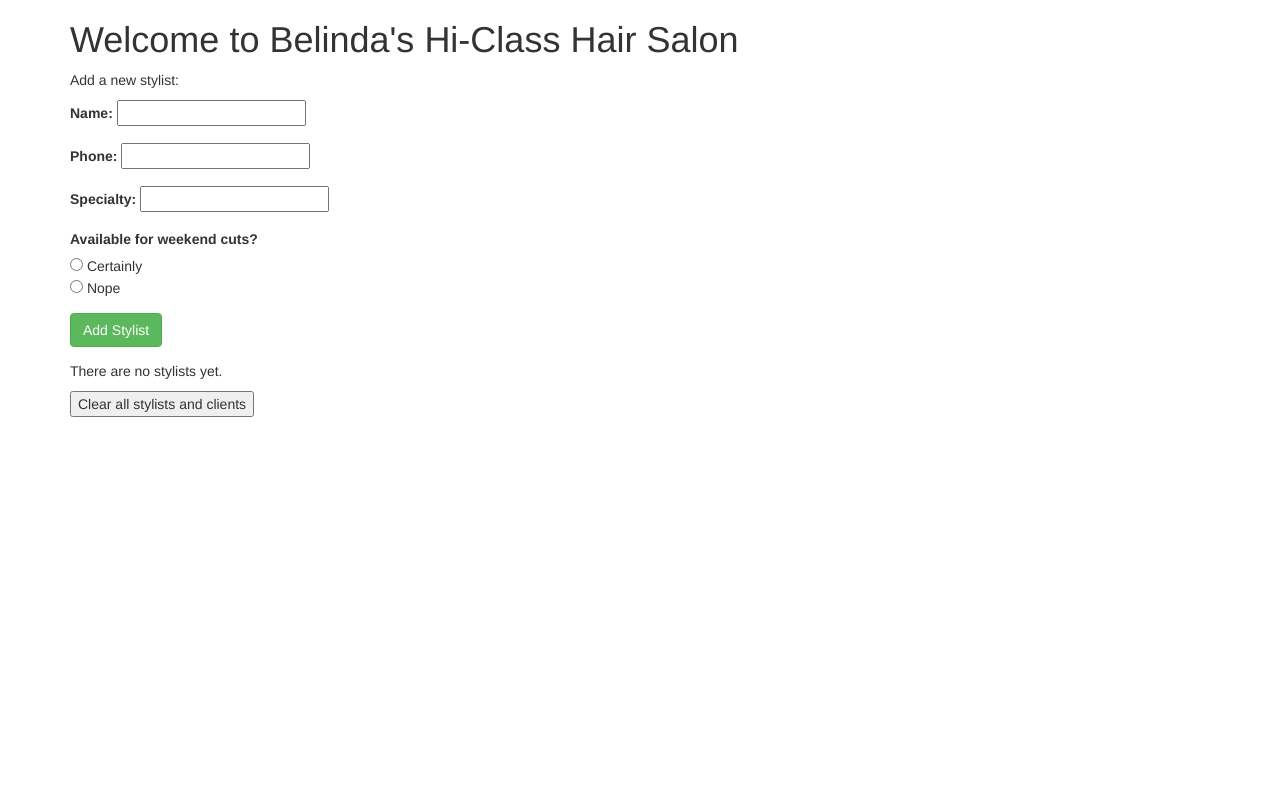
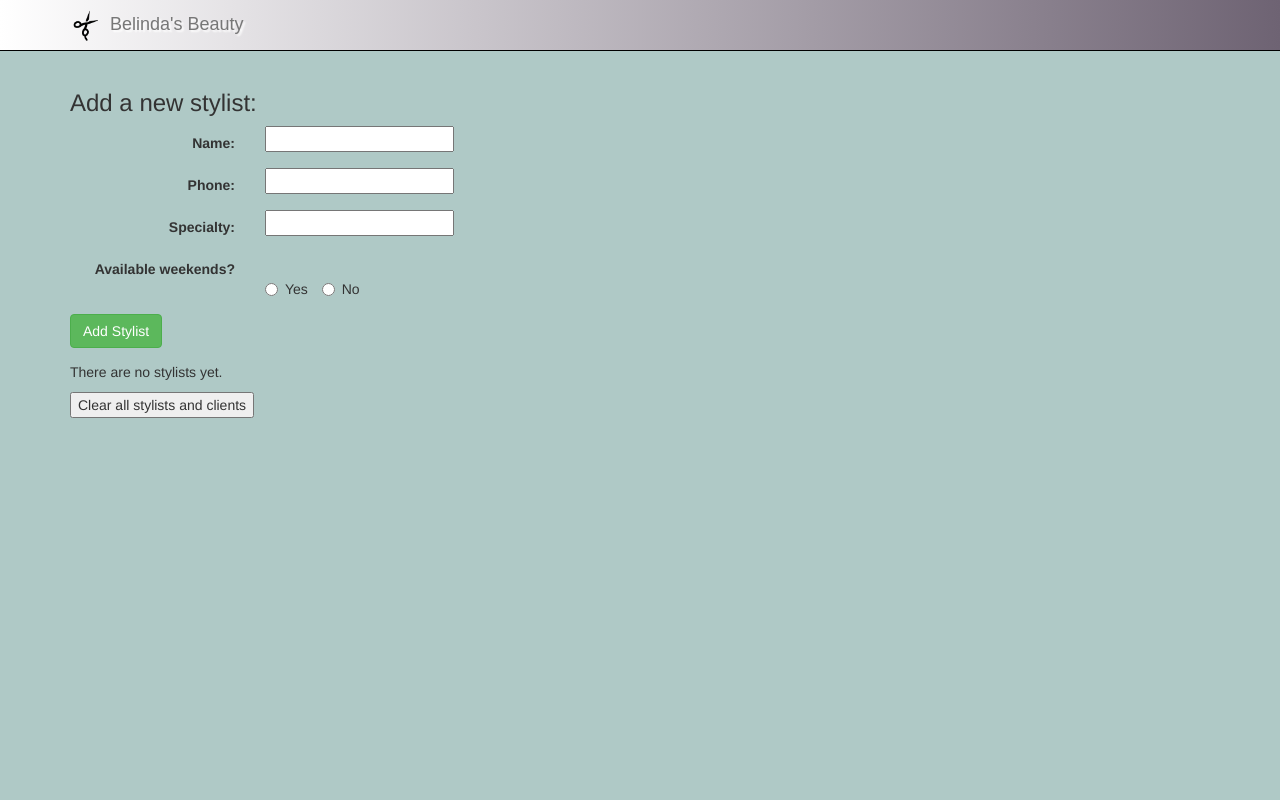
Before and after one commit to ashlinaronin/hair-salon, a PHP site: template views/index.html.twig in a window 1280 px wide. Run offline with PHP 8.4, Linux system fonts and the light colour scheme; the template is opened without the code that fills it, so the values that code supplies are empty; some libraries are stand-ins or nearby versions.

Commit message:
Add styles to index.html.twig

```diff
--- a/views/index.html.twig
+++ b/views/index.html.twig
@@ -1,36 +1,54 @@
 <html>
     <head>
         <link rel='stylesheet' href='https://maxcdn.bootstrapcdn.com/bootstrap/3.3.5/css/bootstrap.min.css'>
-        <!-- <link rel='stylesheet' href='/styles/styles.css' /> -->
+        <link rel='stylesheet' href='styles/styles.css' />
         <title>Hair Salon</title>
     </head>
     <body>
+        <!-- start nav -->
+        <nav class="navbar navbar-default navbar-fixed-top">
+            <div class="container">
+                <div class="navbar-header">
+                    <a class="navbar-brand" href="/">
+                        <img alt="Salon" src="img/scissors-icon.png" id="scissors">
+                        <span id="belinda">Belinda's Beauty</span>
+                    </a>
+                </div>
+            </div>
+        </nav>
+        <!-- end nav -->
+
 
         <div class="container">
-            <h1>Welcome to Belinda's Hi-Class Hair Salon</h1>
+            <h3>Add a new stylist:</h3>
 
-            <p>Add a new stylist:</p>
-
-            <form action="/stylists" method="post">
+            <form action="/stylists" class="form-horizontal" method="post">
                 <div class="form-group">
-                    <label for="name">Name:</label>
-                    <input id="name" name="name" type="text" required>
+                    <label class="control-label col-sm-2" for="name">Name:</label>
+                    <div class="col-sm-10">
+                        <input id="name" name="name" type="text" required>
+                    </div>
                 </div>
                 <div class="form-group">
-                    <label for="phone">Phone:</label>
-                    <input id="phone" name="phone" type="number" maxlength="10" required>
+                    <label class="control-label col-sm-2" for="phone">Phone:</label>
+                    <div class="col-sm-10">
+                        <input id="phone" name="phone" type="number" maxlength="10" required>
+                    </div>
                 </div>
                 <div class="form-group">
-                    <label for="specialty">Specialty:</label>
-                    <input id="specialty" name="specialty" type="text" required>
+                    <label class="control-label col-sm-2" for="specialty">Specialty:</label>
+                    <div class="col-sm-10">
+                        <input id="specialty" name="specialty" type="text" required>
+                    </div>
                 </div>
                 <div class="form-group">
-                    <label for='weekends'>Available for weekend cuts?</label>
+                    <label class="control-label col-sm-2" for='weekends'>Available weekends?</label>
                         <br>
-                    <input type="radio" name="weekends" value="1" required>
-                        Certainly <br>
-                    <input type="radio" name="weekends" value="0" required>
-                        Nope <br>
+                    <div class="col-sm-10">
+                        <label class="radio-inline"><input type="radio" name="weekends" value="1" required>Yes</label>
+                        <label class="radio-inline"><input type="radio" name="weekends" value="0" required>No</label>
+                    </div>
+
                 </div>
 
                 <button type="submit" class="btn btn-success">Add Stylist</button>
--- /dev/null
+++ b/web/styles/styles.css
@@ -0,0 +1,23 @@
+body {
+    /*background-image: url("../img/francoise.jpg");*/
+    background-color: rgb(175, 201, 198);
+    background-size: 100% 100%;
+    padding-top: 70px;
+}
+.navbar {
+    background: linear-gradient(to right, rgb(255, 255, 255), rgb(110,99,115));
+    text-shadow: 2px 2px 2px #ffffff;
+    font-size: 20px;
+    font-family: fantasy;
+    border-color: black;
+}
+
+.navbar-brand {
+    padding: 5px 10px 5px 10px;
+}
+
+#scissors {
+    width: 40px;
+    height: 40px;
+    display: inline;
+}
```
Also changed, not shown: README.md, web/img/francoise.jpg (added), web/img/matisse.jpg (added), web/img/picasso.jpg (added), web/img/salon.jpg (added), web/img/scissors-icon.png (added).
